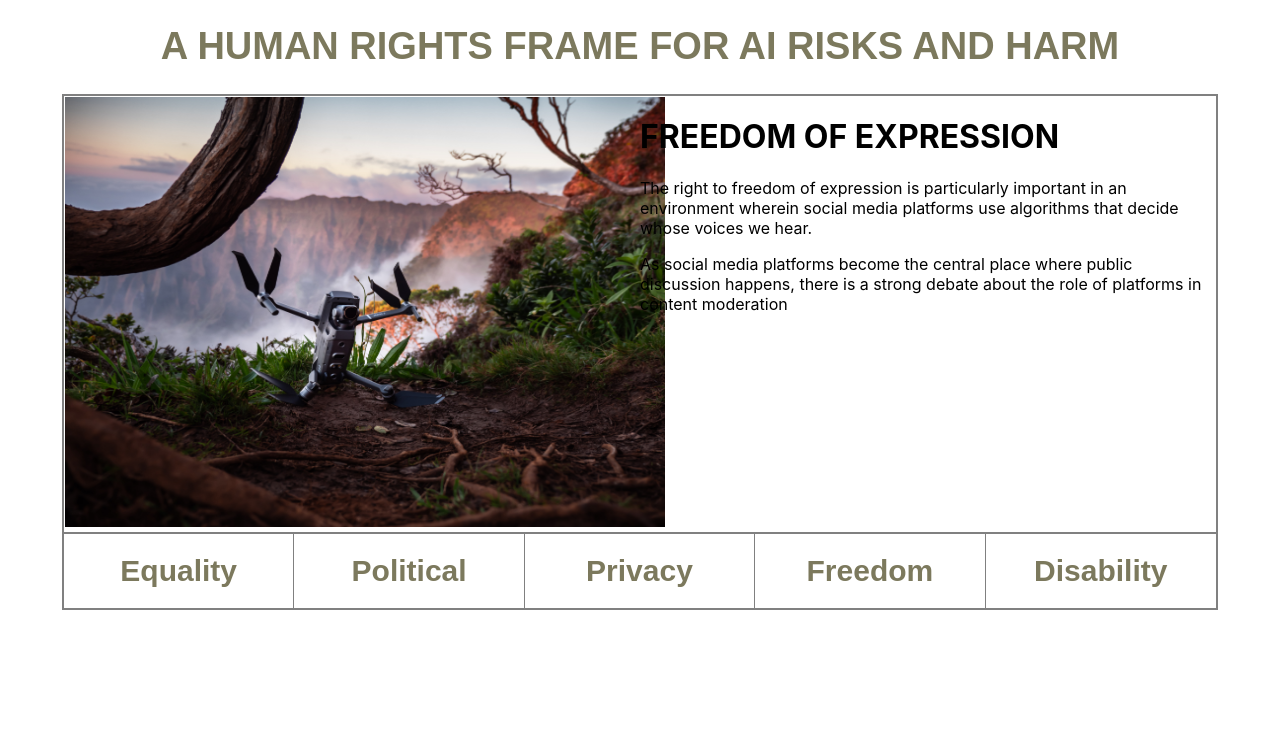
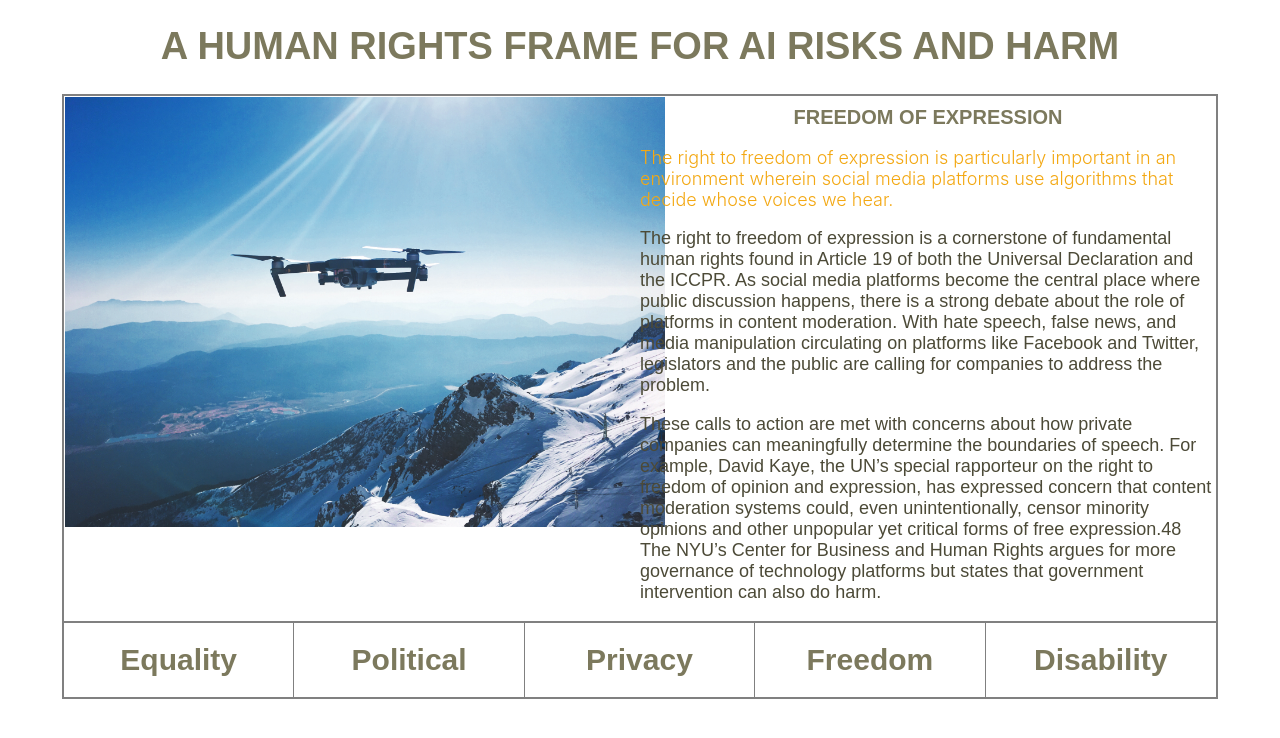
Before and after one commit to dev-augustin/industry_reports, a React (Create React App) app in the folder industry-reports/: page / in a window 1280 px wide. Both pictures are taken after a click on the element "Freedom". Shown: the top 738 px of the page. Built offline with nearby package versions, Linux system fonts and the light colour scheme; a web font is replaced by a local one.

Commit message:
added content and classnames for tag

```diff
--- a/industry-reports/src/components/Disability.js
+++ b/industry-reports/src/components/Disability.js
@@ -8,12 +8,22 @@ export default function Disability(props) {
         <img id='disability-image' src={image} alt='science'/>
         </div>
         <div>
-        <h1 id ='something'> DISABILITY RIGHTS APPROACH AND ACCESSIBLE DESIGN</h1>
-        <p>
-        The Convention on the Rights of Persons with Disabilities, adopted at the UN in 2006, reaffirms that anyone with a disability should be treated with human dignity and be included in the enjoyment of fundamental human rights.
+        <h1 id ='disability-heading'> DISABILITY RIGHTS APPROACH AND ACCESSIBLE DESIGN</h1>
+        <h3 id='disabiltiy-subheading'>
+        Disability rights have become emblematic of how technological development increases the risk to vulnerable groups and present a clear opportunity to enhance human rights.
+        </h3>
+        <p id="paragraph-1">
+        The Convention on the Rights of Persons with Disabilities, adopted at the UN in 2006, reaffirms that anyone with a disability should be treated with human dignity and be included in the enjoyment of fundamental human rights.  The convention has been signed by 161 countries and ratified by 177 countries; it reaffirms rights such as nondiscrimination and establishes principles like universal design and accessibility of communications.
+
         </p>
-        <p>
-        Disability rights have become emblematic of how technological development increases the risk to vulnerable groups. They also present a clear opportunity to enhance human rights.
+        <p id="paragraph-2">
+        Yet fully integrating a human rights approach to building and maintaining AI systems
+would require change in tech industry culture and organizations. For example, we
+would need to see human rights integrated into product and design teams, not just in
+statements of corporate social responsibility. Human rights values would need to be
+infused into the workflow of the organization as part of the jobs of employees working
+on quality assurance, test suites, and product design documentation. Those working
+on disability rights have made great progress – at least at some of the big tech companies – and this can be a model for how to work with other kinds of rights
         </p>
         </div>
         </div>
--- a/industry-reports/src/components/Freedom.js
+++ b/industry-reports/src/components/Freedom.js
@@ -1,5 +1,5 @@
 import React from 'react'
-import image from '../assets/Disability1.jpg'
+import image from '../assets/freedom1.jpg'
 
 export default function Freedom(props) {
     return (
@@ -8,12 +8,15 @@ export default function Freedom(props) {
         <img id='freedom-image' src={image} alt='science'/>
         </div>
         <div>
-        <h1 id ='something'> FREEDOM OF EXPRESSION </h1>
-        <p>
+        <h1 id ='freedom-heading'> FREEDOM OF EXPRESSION </h1>
+        <h3 id='freedom-subheading'>
         The right to freedom of expression is particularly important in an environment wherein social media platforms use algorithms that decide whose voices we hear.
+        </h3>
+        <p id="paragraph-1">
+        The right to freedom of expression is a cornerstone of fundamental human rights found in Article 19 of both the Universal Declaration and the ICCPR. As social media platforms become the central place where public discussion happens, there is a strong debate about the role of platforms in content moderation. With hate speech, false news, and media manipulation circulating on platforms like Facebook and Twitter, legislators and the public are calling for companies to address the problem.
         </p>
-        <p>
-        As social media platforms become the central place where public discussion happens, there is a strong debate about the role of platforms in content moderation
+        <p id="paragraph-2">
+        These calls to action are met with concerns about how private companies can meaningfully determine the boundaries of speech. For example, David Kaye, the UN’s special rapporteur on the right to freedom of opinion and expression, has expressed concern that content moderation systems could, even unintentionally, censor minority opinions and other unpopular yet critical forms of free expression.48 The NYU’s Center for Business and Human Rights argues for more governance of technology platforms but states that government intervention can also do harm.
         </p>
         </div>
         </div>
```
